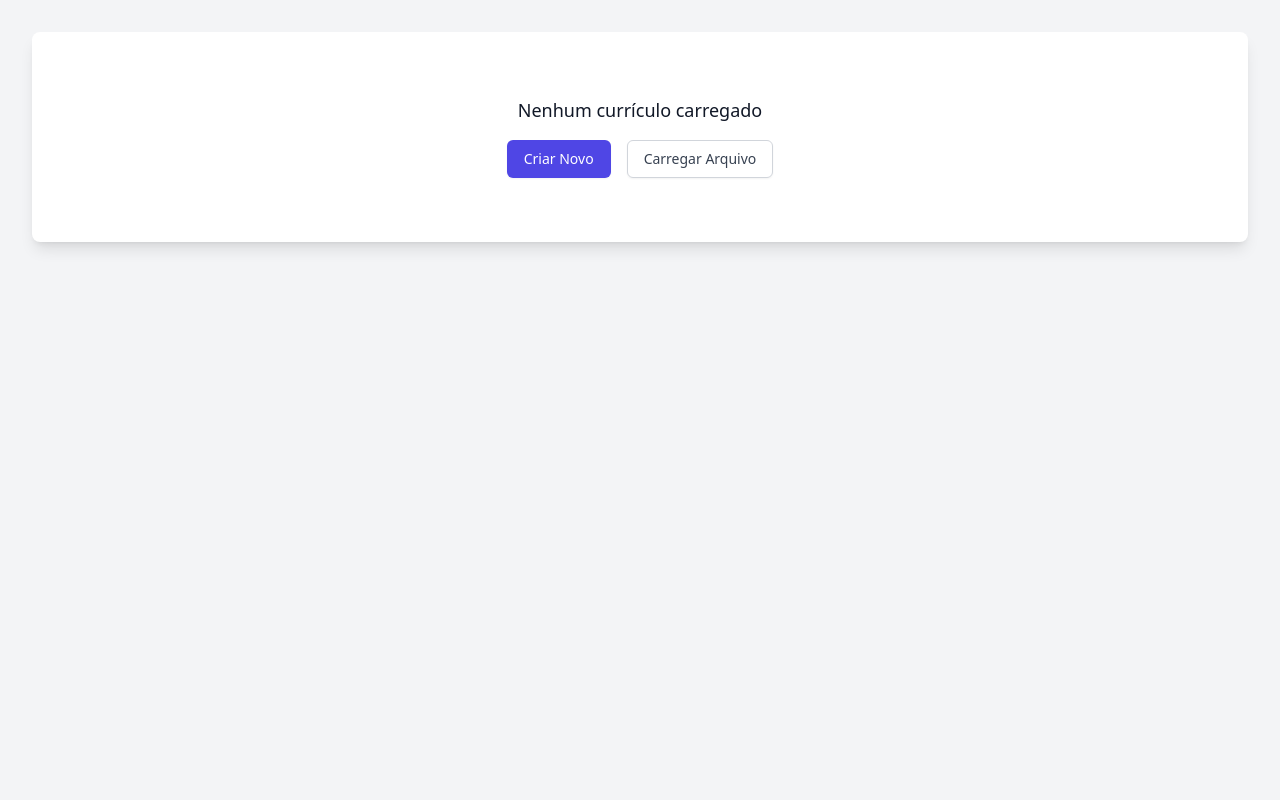
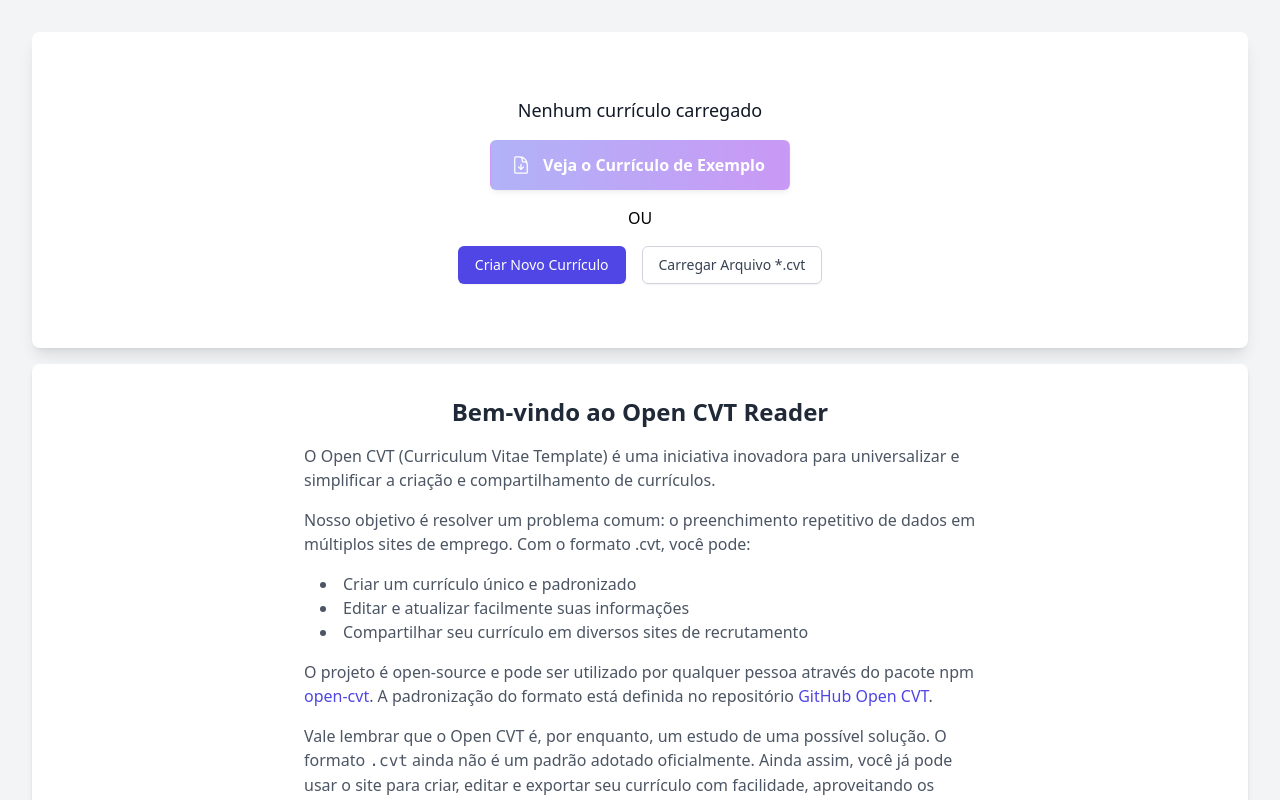
Before and after one commit to horaciosdev/open-curriculum-reader, a Nuxt app: page / in a window 1280 px wide. Built offline with nearby package versions, Linux system fonts and the light colour scheme; a web font is replaced by a local one.

Commit message:
feat: melhorias no layout e adição de arquivo de currículo de exemplo e about

```diff
--- a/app.vue
+++ b/app.vue
@@ -29,7 +29,9 @@
         </div>
 
         <!-- Barra de ferramentas -->
-        <div v-if="curriculum" class="sticky top-0 z-10 print:hidden max-w-4xl mx-auto bg-white shadow-lg rounded-lg p-4 mb-4">
+        <div v-if="curriculum"
+          class="sticky top-0 z-10 print:hidden max-w-4xl mx-auto rounded-lg shadow-lg p-4 mb-4 border border-gray-400 bg-white">
+
 
           <div class="flex justify-between items-center mb-4">
             <!-- Selecione o tema -->
@@ -46,7 +48,8 @@
             </button>
           </div>
 
-          <div class="flex flex-wrap gap-2 justify-start items-center">
+          <div class="flex flex-wrap gap-2 items-center">
+            <div class="flex flex-wrap gap-2 justify-start items-center flex-grow">
               <button @click="printCurriculum"
                 class="inline-flex items-center px-4 py-1 border border-gray-300 rounded-md shadow-sm text-xs font-medium text-gray-700 bg-white hover:bg-gray-50">
                 <PrinterIcon class="mr-2 h-5 w-5" />
@@ -64,6 +67,13 @@
               </button>
               <input ref="fileInput" type="file" accept=".cvt" class="hidden" @change="handleFileUpload">
             </div>
+            <div class="flex justify-end">
+              <button @click="loadExampleCurriculum"
+                class="inline-flex items-center px-4 py-1 border border-transparent rounded-md shadow-md text-xs font-semibold text-white bg-gradient-to-r from-indigo-500 to-purple-600 hover:bg-gradient-to-l focus:ring-2 focus:ring-offset-2 focus:ring-indigo-500 transition ease-in-out duration-150">
+                Currículo de Exemplo
+              </button>
+            </div>
+          </div>
 
         </div>
 
@@ -77,20 +87,33 @@
               <h3 class="text-lg font-medium text-gray-900 mb-4">
                 Nenhum currículo carregado
               </h3>
-              <div class="space-x-4">
+              <div class="flex flex-col justify-center gap-4 items-center">
+                <div class="flex gap-4">
+                  <button @click="loadExampleCurriculum"
+                    class="inline-flex items-center px-6 py-3 border border-transparent rounded-md shadow-md text-md font-semibold text-white bg-gradient-to-r from-indigo-500 to-purple-600 hover:bg-gradient-to-l focus:outline-none focus:ring-2 focus:ring-offset-2 focus:ring-indigo-500 transition ease-in-out duration-150 animate-pulse">
+                    <DocumentArrowDownIcon class="-ml-1 mr-3 h-5 w-5" />
+                    Veja o Currículo de Exemplo
+                  </button>
+                </div>
+                <div class="flex gap-4">
+                  <span>OU</span>
+                </div>
+                <div class="flex gap-4">
                   <button @click="createNewCurriculum"
                     class="inline-flex items-center px-4 py-2 border border-transparent rounded-md shadow-sm text-sm font-medium text-white bg-indigo-600 hover:bg-indigo-700">
-                  Criar Novo
+                    Criar Novo Currículo
                   </button>
                   <button @click="openFileInput"
                     class="inline-flex items-center px-4 py-2 border border-gray-300 rounded-md shadow-sm text-sm font-medium text-gray-700 bg-white hover:bg-gray-50">
-                  Carregar Arquivo
+                    Carregar Arquivo *.cvt
                   </button>
                   <input ref="fileInput" type="file" accept=".cvt" class="hidden" @change="handleFileUpload">
                 </div>
               </div>
+            </div>
           </template>
         </div>
+        <About v-if="!curriculum" />
       </div>
     </div>
   </div>
@@ -112,7 +135,8 @@
   ArrowUpOnSquareIcon,
   ArrowDownOnSquareIcon,
   PrinterIcon,
-  PlusIcon
+  PlusIcon,
+  DocumentArrowDownIcon
 } from '@heroicons/vue/24/outline'
 
 import { validate, Curriculum } from 'open-cvt'
@@ -294,4 +318,20 @@
 const printCurriculum = () => {
   window.print()
 }
+
+const loadExampleCurriculum = async () => {
+  errorMessage.value = null;
+  try {
+    const { data, error } = await useFetch('/api/example');
+
+    if (error.value) {
+      throw new Error(error.value.message || 'Não foi possível carregar o currículo de exemplo da API');
+    }
+
+    curriculum.value = data.value;
+  } catch (error) {
+    console.error('Erro ao carregar currículo de exemplo da API:', error);
+    errorMessage.value = "Erro ao carregar o currículo de exemplo da API";
+  }
+}
 </script>
--- /dev/null
+++ b/components/About.vue
@@ -0,0 +1,42 @@
+<template>
+    <div class="text-center py-8 px-4 my-4 bg-white rounded-lg shadow-md">
+        <h2 class="text-2xl font-bold text-gray-800 mb-4">Bem-vindo ao Open CVT Reader</h2>
+        <div class="max-w-2xl mx-auto text-gray-600 space-y-4 text-left">
+            <p>
+                O Open CVT (Curriculum Vitae Template) é uma iniciativa inovadora para universalizar e simplificar a
+                criação e compartilhamento de currículos.
+            </p>
+            <p>
+                Nosso objetivo é resolver um problema comum: o preenchimento repetitivo de dados em múltiplos sites de
+                emprego. Com o formato .cvt, você pode:
+            </p>
+            <ul class="list-disc list-inside pl-4">
+                <li>Criar um currículo único e padronizado</li>
+                <li>Editar e atualizar facilmente suas informações</li>
+                <li>Compartilhar seu currículo em diversos sites de recrutamento</li>
+            </ul>
+            <p>
+                O projeto é open-source e pode ser utilizado por qualquer pessoa através do pacote npm
+                <a href="https://www.npmjs.com/package/open-cvt" target="_blank"
+                    class="text-indigo-600 hover:underline">open-cvt</a>.
+                A padronização do formato está definida no repositório
+                <a href="https://github.com/horaciosdev/open-cvt" target="_blank"
+                    class="text-indigo-600 hover:underline">GitHub Open CVT</a>.
+            </p>
+            <p>
+                Vale lembrar que o Open CVT é, por enquanto, um estudo de uma possível solução. O formato
+                <code>.cvt</code> ainda não é um padrão adotado oficialmente.
+                Ainda assim, você já pode usar o site para criar, editar e exportar seu currículo com facilidade,
+                aproveitando os recursos oferecidos.
+            </p>
+            <div class="mt-6 text-sm text-gray-500 italic">
+                <p>Agradecimentos especiais ao meu filho Victor e à minha esposa Raquel que estão sempre ao meu lado.</p>
+                <p class="mt-2">— Horácio Schumann</p>
+            </div>
+        </div>
+    </div>
+</template>
+
+<script setup lang="ts">
+// Nenhuma lógica necessária por enquanto
+</script>
--- a/composables/useThemes.ts
+++ b/composables/useThemes.ts
@@ -28,7 +28,7 @@
     // Adicione outros temas aqui
   ]
 
-  const selectedThemeId = ref('premium') // Tema padrão
+  const selectedThemeId = ref('enhanced') // Tema padrão
 
   // Componente do tema atual
   const currentThemeComponent = computed(() => {
```
Also changed, not shown: 2 other files (tests, documents, lock files or other folders). Lines whose indentation alone changed are shown as unchanged.
